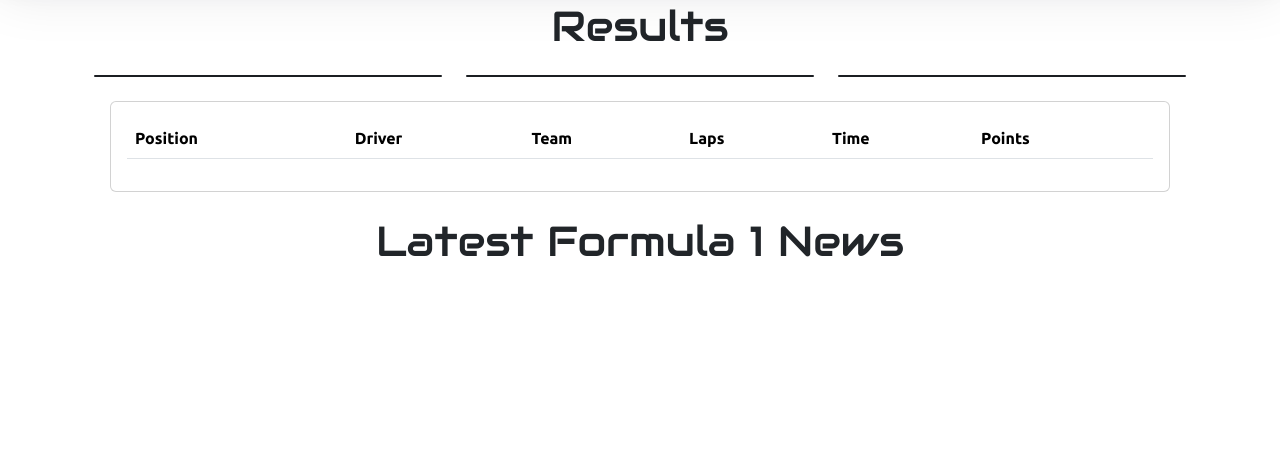
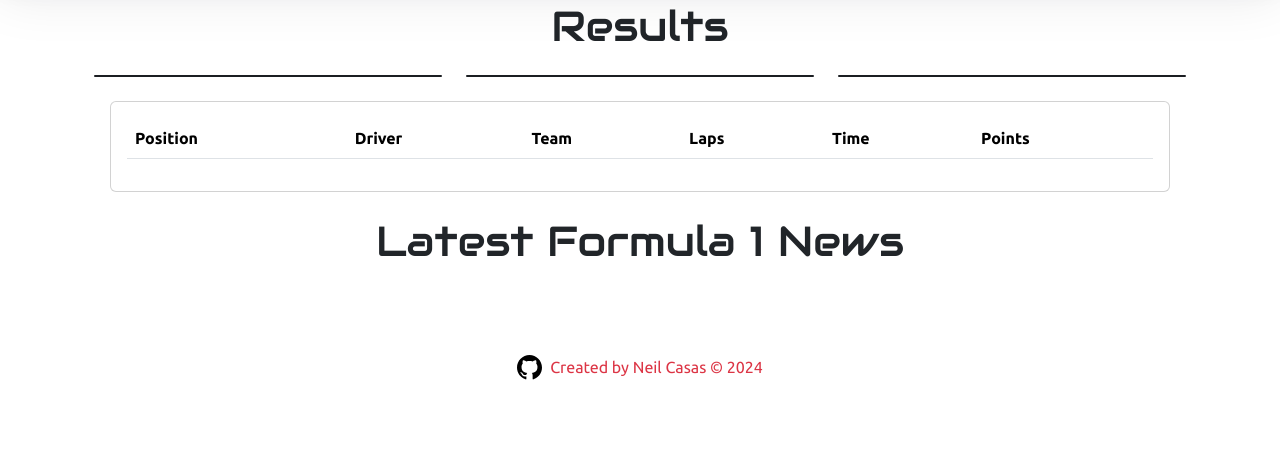
Before and after one commit to neilcasas/f1-website, a Flask app: template templates/index.html in a window 1280 px wide. Shown: the part 79-533 px from the top of the page. Run offline with Flask 3, Linux system fonts and the light colour scheme; the template is opened without the code that fills it, so the values that code supplies are empty.

Commit message:
added footer

```diff
--- a/static/script.js
+++ b/static/script.js
@@ -21,3 +21,26 @@
         rootElement.setAttribute('data-bs-theme', savedTheme);
     }
 });
+
+const mainContainerElement = document.querySelector('.main-container')
+
+// Create footer element
+const footerElement = (function () {
+    const footerDiv = document.createElement('div');
+    footerDiv.setAttribute('class', 'footer');
+
+    const gitHubIcon = document.createElement('img');
+    gitHubIcon.setAttribute('src', '../static/github.svg');
+    gitHubIcon.setAttribute('alt', 'github-icon');
+    gitHubIcon.setAttribute('id', 'github-icon');
+    footerDiv.appendChild(gitHubIcon);
+
+    const footerText = document.createElement('a');
+    const footerTextStyles = `link-danger link-offset-2 link-offset-3-hover link-underline link-underline-opacity-0 link-underline-opacity-75-hover`
+    footerText.setAttribute('href', 'https://github.com/neilcasas')
+    footerText.setAttribute('class', footerTextStyles)
+    footerText.textContent = 'Created by Neil Casas © 2024';
+    footerDiv.appendChild(footerText);
+
+    mainContainerElement.appendChild(footerDiv);
+})();
--- a/static/styles.css
+++ b/static/styles.css
@@ -103,3 +103,18 @@
     align-self: start;
     margin-top: auto;
 }
+
+/* Footer styles */
+.footer {
+    display: flex;
+    width: 100%;
+    padding: 1.5rem;
+    justify-content: center;
+    align-items: center;
+    text-align: center;
+    gap: 0.5rem;
+}
+
+#github-icon {
+    height: 25px;
+}
--- a/templates/constructors.html
+++ b/templates/constructors.html
@@ -53,8 +53,8 @@
             <tr>
                 <td>{{ constructor_standing.position }} </td>
                 <td class="constructor">
-                    <a href="/constructors/{{constructor_standing.constructor.constructor_id}}" class="link-danger link-offset-2 link-offset-3-hover
-                        link-underline link-underline-opacity-0 link-underline-opacity-75-hover">
+                    <a href="/constructors/{{constructor_standing.constructor.constructor_id}}"
+                        class="link-danger link-offset-2 link-offset-3-hover link-underline link-underline-opacity-0 link-underline-opacity-75-hover">
                         {{ constructor_standing.constructor.name }}
                     </a>
                 </td>
--- a/templates/layout.html
+++ b/templates/layout.html
@@ -33,7 +33,7 @@
             </div>
         </div>
     </nav>
-    <div class="container">
+    <div class="container main-container">
         {% block main %}{% endblock %}
     </div>
     <script src="https://cdn.jsdelivr.net/npm/bootstrap@5.3.3/dist/js/bootstrap.bundle.min.js"
```
Also changed, not shown: static/github.svg (added), 1 other file.
